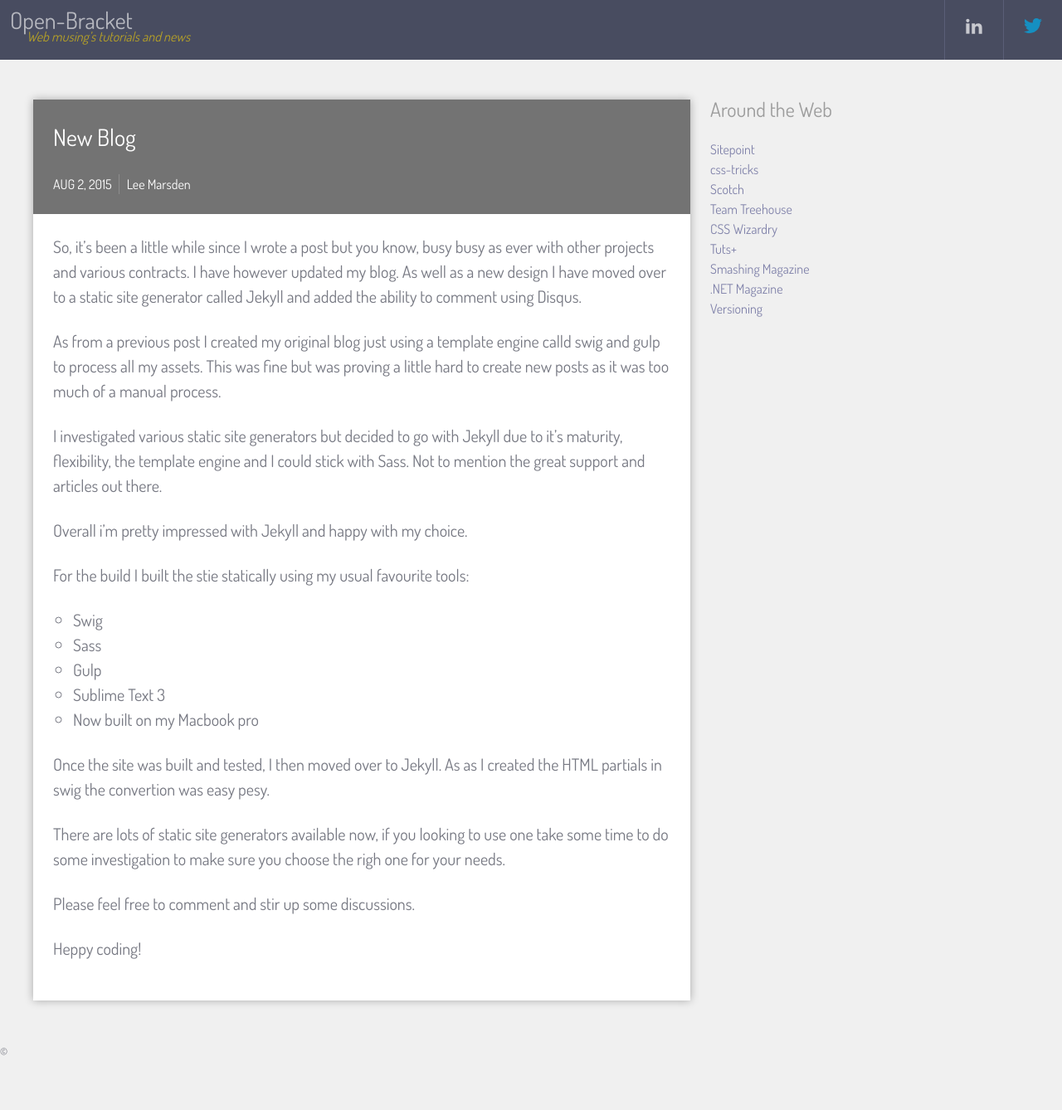
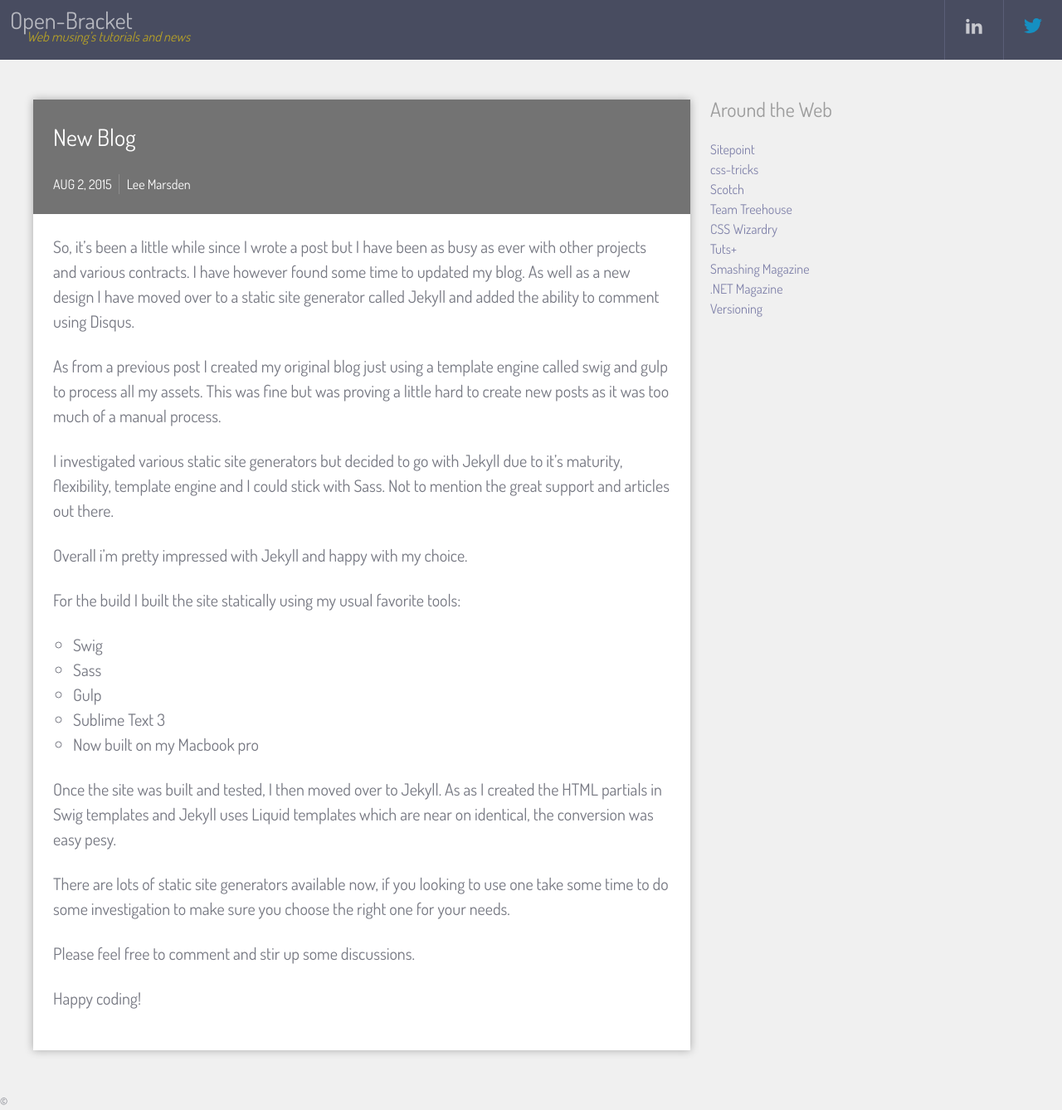
Before and after one commit to lmarzy/openbracket-blog-jekyll, a Jekyll site: the page built from _posts/misc/2015-08-02-new-blog.md, in a window 1280 px wide. Shown: the whole page at 83% size. Built offline with Jekyll 4.4.1, drawn with Linux system fonts in a browser that asks for light colours; comment, search, counter and statistics services are not loaded; before the commit the page ends 1278 px from its top, so only the background shows below that.

Commit message:
Fixed spelling mistakes for latest blog

```diff
--- a/_posts/misc/2015-08-02-new-blog.md
+++ b/_posts/misc/2015-08-02-new-blog.md
@@ -2,15 +2,15 @@
 category: misc
 ---
 
-So, it's been a little while since I wrote a post but you know, busy busy as ever with other projects and various contracts. I have however updated my blog. As well as a new design I have moved over to a static site generator called Jekyll and added the ability to comment using Disqus.
+So, it's been a little while since I wrote a post but I have been as busy as ever with other projects and various contracts. I have however found some time to updated my blog. As well as a new design I have moved over to a static site generator called Jekyll and added the ability to comment using Disqus.
 
-As from a previous post I created my original blog just using a template engine calld swig and gulp to process all my assets. This was fine but was proving a little hard to create new posts as it was too much of a manual process.
+As from a previous post I created my original blog just using a template engine called swig and gulp to process all my assets. This was fine but was proving a little hard to create new posts as it was too much of a manual process.
 
-I investigated various static site generators but decided to go with Jekyll due to it's maturity, flexibility, the template engine and I could stick with Sass. Not to mention the great support and articles out there.
+I investigated various static site generators but decided to go with Jekyll due to it's maturity, flexibility, template engine and I could stick with Sass. Not to mention the great support and articles out there.
 
 Overall i'm pretty impressed with Jekyll and happy with my choice.
 
-For the build I built the stie statically using my usual favourite tools:
+For the build I built the site statically using my usual favorite tools:
 
 - Swig
 - Sass
@@ -18,10 +18,10 @@ For the build I built the stie statically using my usual favourite tools:
 - Sublime Text 3
 - Now built on my Macbook pro
 
-Once the site was built and tested, I then moved over to Jekyll. As as I created the HTML partials in swig the convertion was easy pesy.
+Once the site was built and tested, I then moved over to Jekyll. As as I created the HTML partials in Swig templates and Jekyll uses Liquid templates which are near on identical, the conversion was easy pesy.
 
-There are lots of static site generators available now, if you looking to use one take some time to do some investigation to make sure you choose the righ one for your needs.
+There are lots of static site generators available now, if you looking to use one take some time to do some investigation to make sure you choose the right one for your needs.
 
 Please feel free to comment and stir up some discussions.
 
-Heppy coding!
+Happy coding!
```
